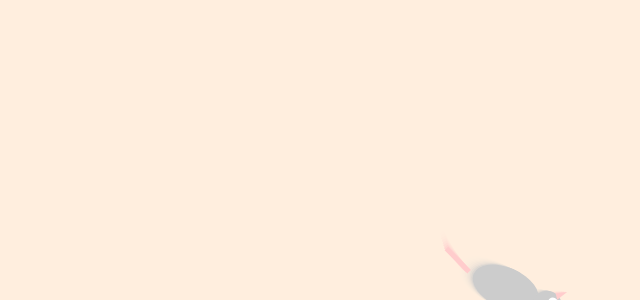
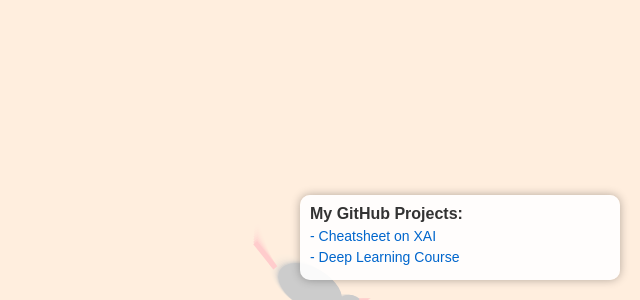
Before and after one commit to FlorianSaby/FlorianSaby.github.io, a plain HTML site: page index.html in a window 1280 px wide. Shown: the part 500-800 px from the top of the page, without its empty margins (640-1280 px from the left). Drawn offline with Linux system fonts and the light colour scheme.

Commit message:
Update index.html

```diff
--- a/index.html
+++ b/index.html
@@ -3,16 +3,42 @@
 <head>
 <meta charset="UTF-8">
 <meta name="viewport" content="width=device-width, initial-scale=1.0">
-<title>Cute Cat Chasing Mouse</title>
+<title>Cute Cat Chasing Mouse with GitHub Box</title>
 <style>
   body {
     margin: 0;
     overflow: hidden;
     background: #ffeedd; /* soft pastel background */
     cursor: default;
+    font-family: Arial, sans-serif;
   }
   canvas {
     display: block;
+  }
+  #githubBox {
+    position: absolute;
+    bottom: 20px;
+    right: 20px;
+    width: 300px;
+    padding: 10px;
+    background: rgba(255, 255, 255, 0.9);
+    border-radius: 10px;
+    box-shadow: 0 0 10px rgba(0,0,0,0.3);
+  }
+  #githubBox h3 {
+    margin: 0 0 5px 0;
+    font-size: 16px;
+    color: #333;
+  }
+  #githubBox a {
+    display: block;
+    font-size: 14px;
+    color: #0066cc;
+    text-decoration: none;
+    margin-bottom: 5px;
+  }
+  #githubBox a:hover {
+    text-decoration: underline;
   }
 </style>
 </head>
@@ -20,12 +46,29 @@
 
 <canvas id="catCanvas"></canvas>
 
+<div id="githubBox">
+  <h3>My GitHub Projects:</h3>
+  <a href="https://github.com/FlorianSaby/XAI-fiche" target="_blank">- Cheatsheet on XAI</a>
+  <a href="https://github.com/FlorianSaby/Formation-ML" target="_blank">- Deep Learning Course</a>
+</div>
+
 <script>
 const canvas = document.getElementById('catCanvas');
 const ctx = canvas.getContext('2d');
 
 canvas.width = window.innerWidth;
 canvas.height = window.innerHeight;
+
+// Get the GitHub box position and size
+const githubBox = document.getElementById('githubBox');
+function getBoxRect() {
+  return {
+    x: canvas.width - githubBox.offsetWidth - 20,
+    y: canvas.height - githubBox.offsetHeight - 20,
+    width: githubBox.offsetWidth,
+    height: githubBox.offsetHeight
+  };
+}
 
 // Smooth virtual mouse with periodic velocity
 let virtualMouse = {
@@ -40,6 +83,8 @@ let cat = { x: canvas.width/2, y: canvas.height/2, angle: 0 };
 
 // Update mouse with periodic movement
 function updateVirtualMouse(time) {
+  const box = getBoxRect();
+
   // Periodic velocity using sine/cosine
   virtualMouse.vx = virtualMouse.baseVx + Math.sin(time * 0.002) * 1.5;
   virtualMouse.vy = virtualMouse.baseVy + Math.cos(time * 0.0025) * 1.5;
@@ -48,10 +93,18 @@ function updateVirtualMouse(time) {
   virtualMouse.y += virtualMouse.vy;
 
   // Bounce off edges
-  if (virtualMouse.x < 0) { virtualMouse.x = 0; virtualMouse.vx *= -1; }
-  if (virtualMouse.x > canvas.width) { virtualMouse.x = canvas.width; virtualMouse.vx *= -1; }
-  if (virtualMouse.y < 0) { virtualMouse.y = 0; virtualMouse.vy *= -1; }
-  if (virtualMouse.y > canvas.height) { virtualMouse.y = canvas.height; virtualMouse.vy *= -1; }
+  if (virtualMouse.x < 0) virtualMouse.x = 0;
+  if (virtualMouse.x > canvas.width) virtualMouse.x = canvas.width;
+  if (virtualMouse.y < 0) virtualMouse.y = 0;
+  if (virtualMouse.y > canvas.height) virtualMouse.y = canvas.height;
+
+  // Prevent mouse from entering GitHub box
+  if (virtualMouse.x > box.x && virtualMouse.x < box.x + box.width &&
+      virtualMouse.y > box.y && virtualMouse.y < box.y + box.height) {
+    // Push the mouse outside the box
+    if (virtualMouse.x - box.x < box.width / 2) virtualMouse.x = box.x - 5;
+    else virtualMouse.x = box.x + box.width + 5;
+  }
 }
 
 // Draw mouse
@@ -139,15 +192,24 @@ function animate(time) {
   updateVirtualMouse(time);
   drawVirtualMouse();
 
+  const box = getBoxRect();
+
   // Cat follows mouse but slows down near it
   let dx = virtualMouse.x - cat.x;
   let dy = virtualMouse.y - cat.y;
   let distance = Math.hypot(dx, dy);
 
-  // Cat speed decreases when close to mouse
   let speed = Math.min(0.05, distance / 200);
   cat.x += dx * speed;
   cat.y += dy * speed;
+
+  // Prevent cat from entering GitHub box
+  if (cat.x > box.x && cat.x < box.x + box.width &&
+      cat.y > box.y && cat.y < box.y + box.height) {
+    if (cat.x - box.x < box.width / 2) cat.x = box.x - 5;
+    else cat.x = box.x + box.width + 5;
+  }
+
   cat.angle = Math.atan2(dy, dx);
 
   // Periodic tail and ear movement
```
